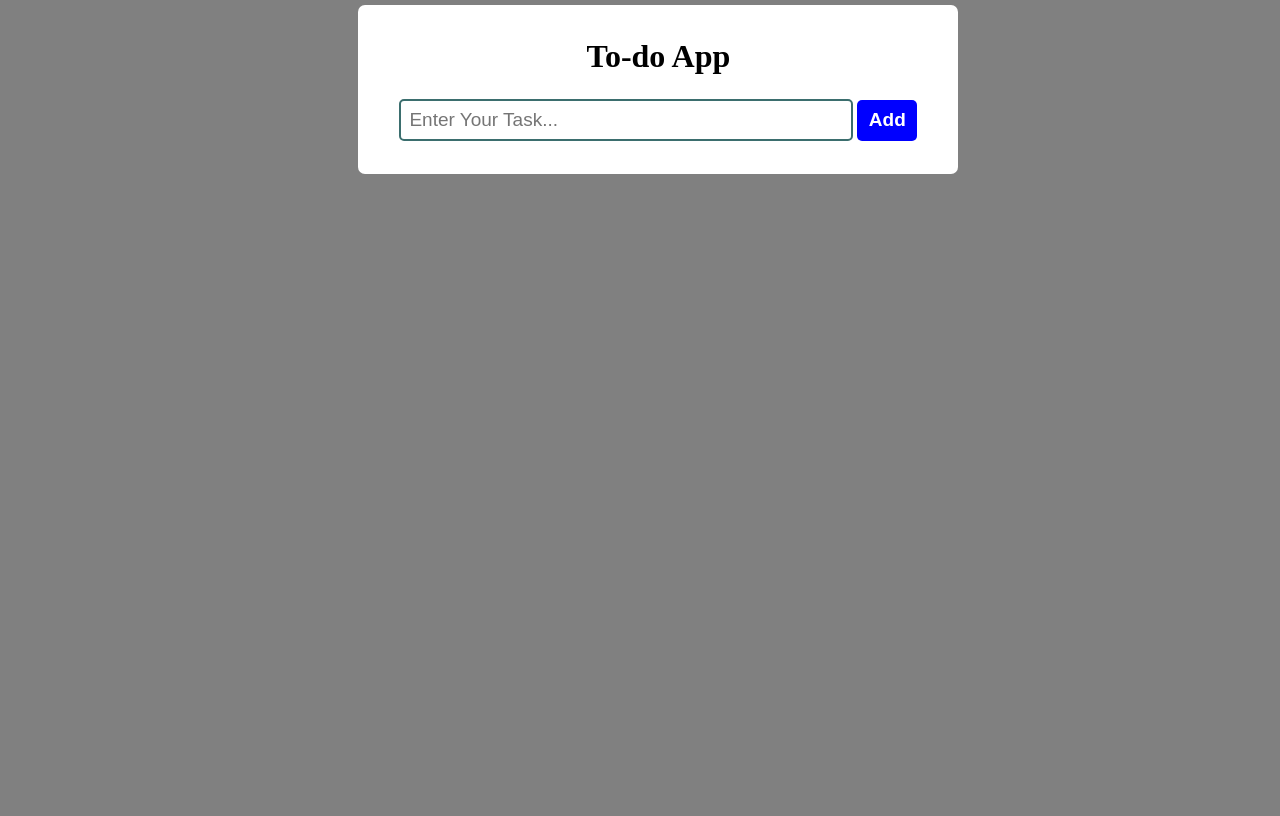
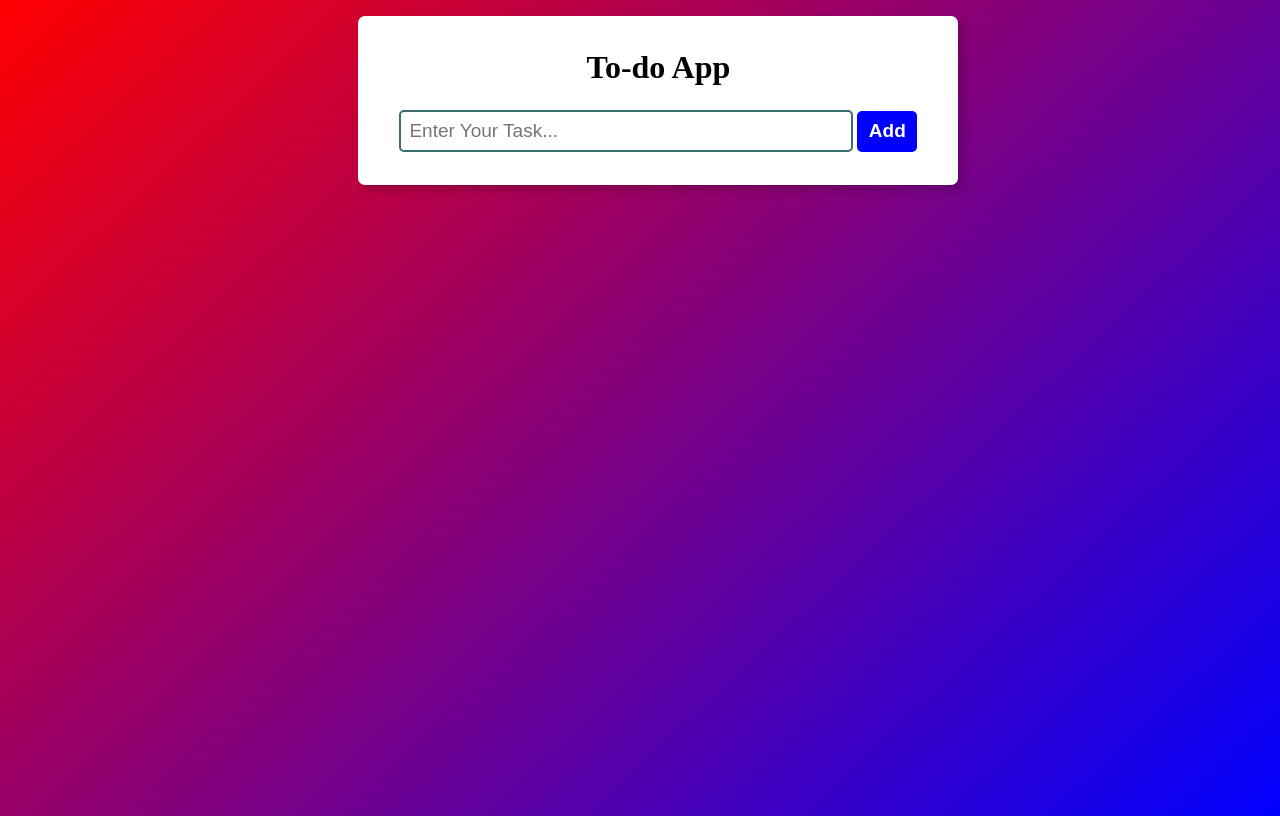
Before and after one commit to ravendrasingh000/Todo_List, a plain HTML site: page index.html in a window 1280 px wide. Drawn offline with Linux system fonts and the light colour scheme.

Commit message:
background color and more things

```diff
--- a/style.css
+++ b/style.css
@@ -5,7 +5,8 @@
 }
 
 body{
-    background-color: gray;
+    background: linear-gradient(137deg, red, blue);
+    height: 100vh;
 }
 
 .container{
@@ -14,8 +15,10 @@ body{
     text-align: center;
     background-color: white;
     margin-left: 28%;
-    margin-top: 5px;
+    margin-top: 1em;
     border-radius: 7px;
+    box-shadow: 5px 5px 10px rgba(0, 0, 0, 0.2);
+
 }
 
 input{
@@ -74,6 +77,7 @@ li:nth-child(odd){
     white-space: nowrap;
     overflow: hidden;
     font-size: 20px;
+    text-align: left;
 }
 
 .edit-btn, .del-btn{
```
